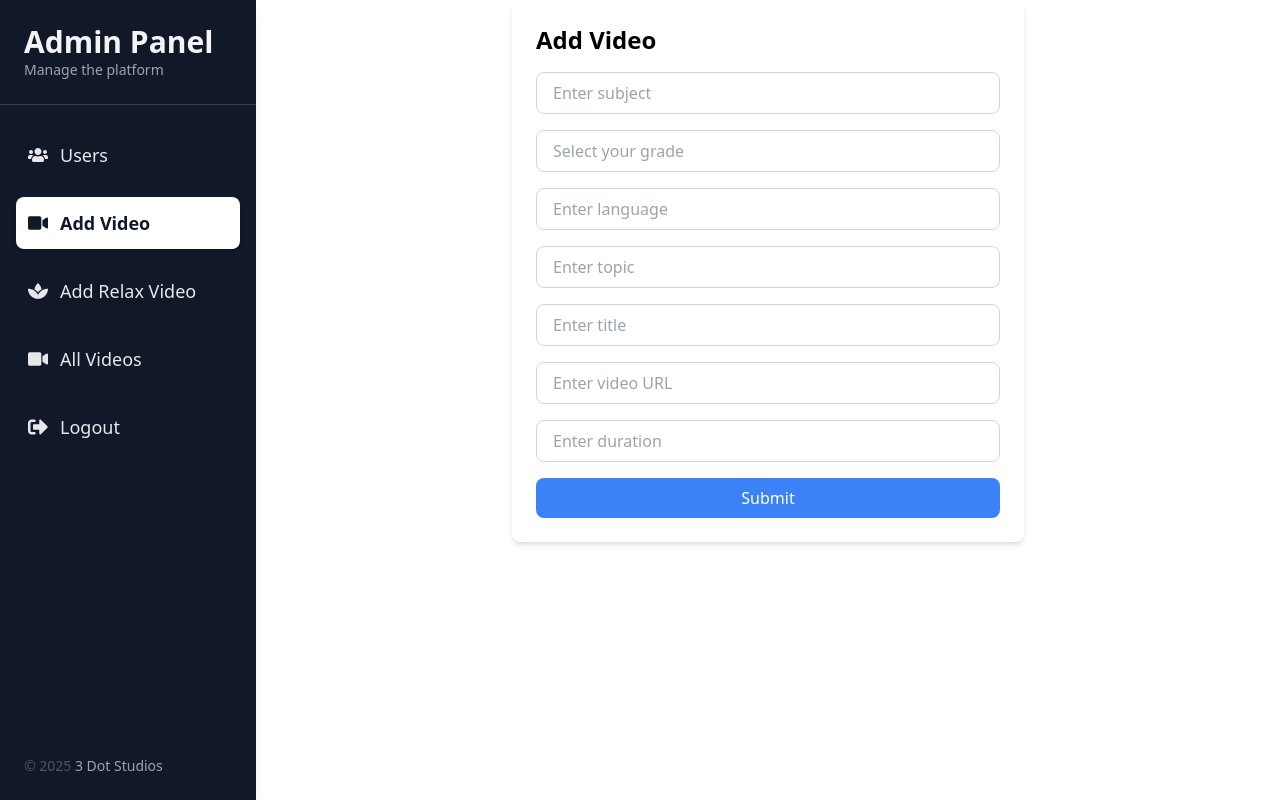
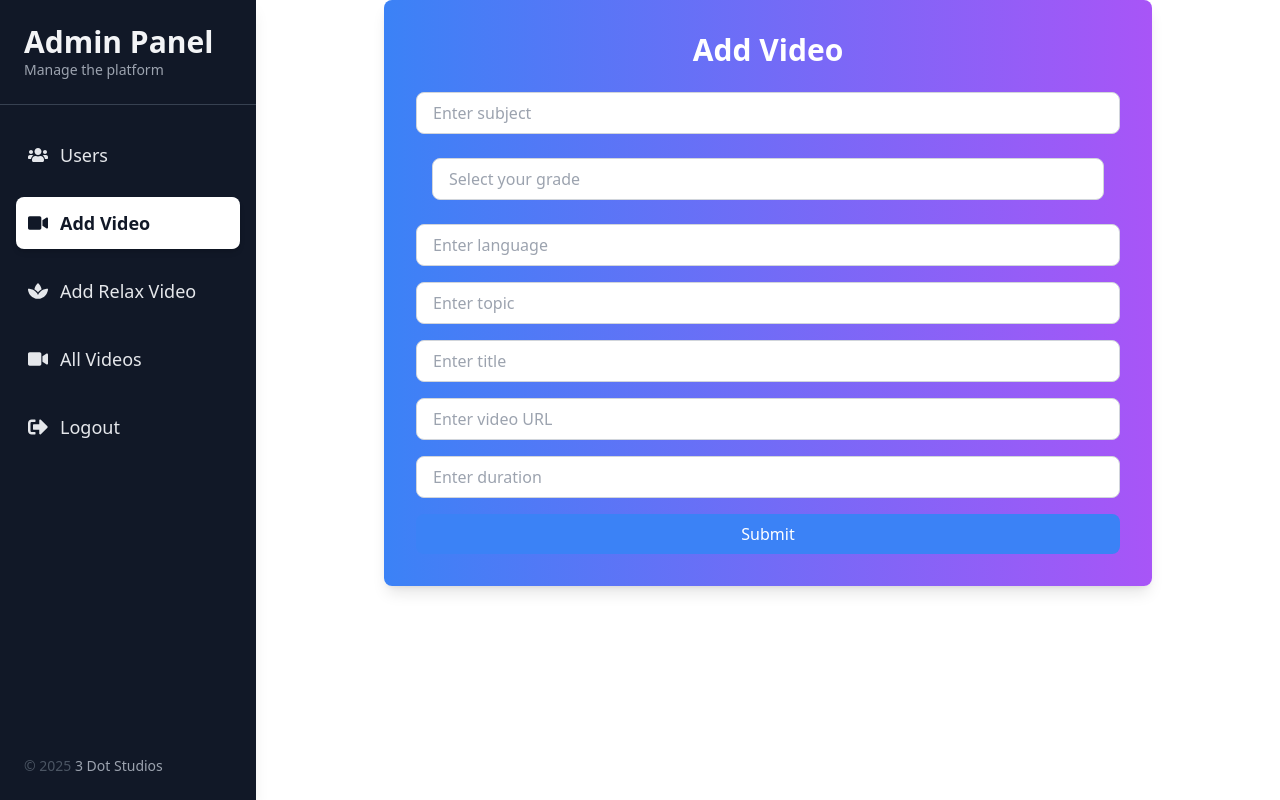
Before and after one commit to iamabithan/Flash-Learn, a React (Vite) app: page /add-video in a window 1280 px wide. Built offline with nearby package versions, Linux system fonts and the light colour scheme; sample sign-in values are in the browser's storage.

Commit message:
styling changes completed

```diff
--- a/src/components/Layout.jsx
+++ b/src/components/Layout.jsx
@@ -6,7 +6,7 @@ function Layout() {
   return (
     <div className='flex min-h-screen w-full'>
       {/* Sidebar */}
-      <div className=' sm:block sm:w-64 bg-gray-800 text-white transition-all duration-300'>
+      <div className=' md:block md:w-64 text-white transition-all duration-300'>
         <Sidebar />
       </div>
       {/* Main Content */}
--- a/src/components/SideBar.jsx
+++ b/src/components/SideBar.jsx
@@ -67,7 +67,7 @@ function Sidebar() {
   return (
     <div className="relative">
       <button
-        className="md:hidden p-3 text-white fixed top-4 left-4 rounded-full shadow-lg z-50 transition-transform duration-300"
+        className="md:hidden p-3 text-white fixed top-4 left-1 rounded-full shadow-lg z-50 transition-transform duration-300"
         onClick={() => setIsSidebarOpen(!isSidebarOpen)}
       >
         <FaBars size={24} />
@@ -82,7 +82,7 @@ function Sidebar() {
         } transition-transform duration-300 md:translate-x-0 md:w-64 overflow-y-auto`}
       >
         {/* Sidebar Header */}
-        <div className="p-6 border-b border-gray-700">
+        <div className="p-6 border-b border-gray-700 ml-9 md:ml-0">
           <h1 className="text-3xl font-semibold text-gray-100">
             {userRole === "admin" ? "Admin Panel" : "Student Portal"}
           </h1>
@@ -92,7 +92,7 @@ function Sidebar() {
         </div>
 
         {/* Navigation Links */}
-        <nav className="mt-6 flex flex-col space-y-4 px-4">
+        <nav className="mt-6 flex flex-col space-y-4 px-4 ml-9 md:ml-0">
           {renderLinks()}
           <button
             className="flex items-center p-3 rounded-lg text-gray-200 hover:bg-red-600 hover:text-white transition-colors duration-300"
--- a/src/pages/addVideo.jsx
+++ b/src/pages/addVideo.jsx
@@ -41,8 +41,8 @@ const AddVideo = () => {
   });
 
   return (
-    <div className="p-6 d-flex justify-center items-center mx-auto bg-white shadow-md rounded-lg" style={{width:"50%", height:"max-content"}}>
-      <h1 className="text-2xl font-bold mb-4">Add Video</h1>
+    <div className="flex flex-col items-center bg-gradient-to-r from-blue-500 to-purple-500 text-white p-8 rounded-lg shadow-lg w-3/4 mx-auto max-w-4xl">
+      <h1 className="text-3xl font-bold mb-6">Add Video</h1>
       {notification.message && (
         <Notification
           message={notification.message}
@@ -51,7 +51,7 @@ const AddVideo = () => {
           onClose={() => setNotification({ message: '', type: '' })}
         />
       )}
-      <form onSubmit={formik.handleSubmit}>
+      <form className="w-full space-y-4" onSubmit={formik.handleSubmit}>
         <InputField
           type="text"
           name="subject"
@@ -60,12 +60,14 @@ const AddVideo = () => {
           onChange={formik.handleChange}
           onBlur={formik.handleBlur}
           error={formik.touched.subject && formik.errors.subject}
+          className="w-full px-4 py-2 rounded-md text-black"
         />
         <InputDropdown
           options={['1', '6', '7', '8', '9', '10']}
           onSelect={(selectedOption) => formik.setFieldValue('grade', selectedOption)}
           placeholder="Select your grade"
           error={formik.touched.grade && formik.errors.grade}
+          className="w-full px-4 py-2 rounded-md text-black"
         />
         <InputField
           type="text"
@@ -75,6 +77,7 @@ const AddVideo = () => {
           onChange={formik.handleChange}
           onBlur={formik.handleBlur}
           error={formik.touched.language && formik.errors.language}
+          className="w-full px-4 py-2 rounded-md text-black"
         />
         <InputField
           type="text"
@@ -84,6 +87,7 @@ const AddVideo = () => {
           onChange={formik.handleChange}
           onBlur={formik.handleBlur}
           error={formik.touched.topic && formik.errors.topic}
+          className="w-full px-4 py-2 rounded-md text-black"
         />
         <InputField
           type="text"
@@ -93,6 +97,7 @@ const AddVideo = () => {
           onChange={formik.handleChange}
           onBlur={formik.handleBlur}
           error={formik.touched.title && formik.errors.title}
+          className="w-full px-4 py-2 rounded-md text-black"
         />
         <InputField
           type="text"
@@ -102,6 +107,7 @@ const AddVideo = () => {
           onChange={formik.handleChange}
           onBlur={formik.handleBlur}
           error={formik.touched.url && formik.errors.url}
+          className="w-full px-4 py-2 rounded-md text-black"
         />
         <InputField
           type="text"
@@ -111,8 +117,11 @@ const AddVideo = () => {
           onChange={formik.handleChange}
           onBlur={formik.handleBlur}
           error={formik.touched.duration && formik.errors.duration}
+          className="w-full px-4 py-2 rounded-md text-black"
         />
-        <Button type="submit">Submit</Button>
+        <Button type="submit" className="w-full bg-green-600 hover:bg-green-700 text-white py-2 px-4 rounded-lg">
+          Submit
+        </Button>
       </form>
     </div>
   );
```
